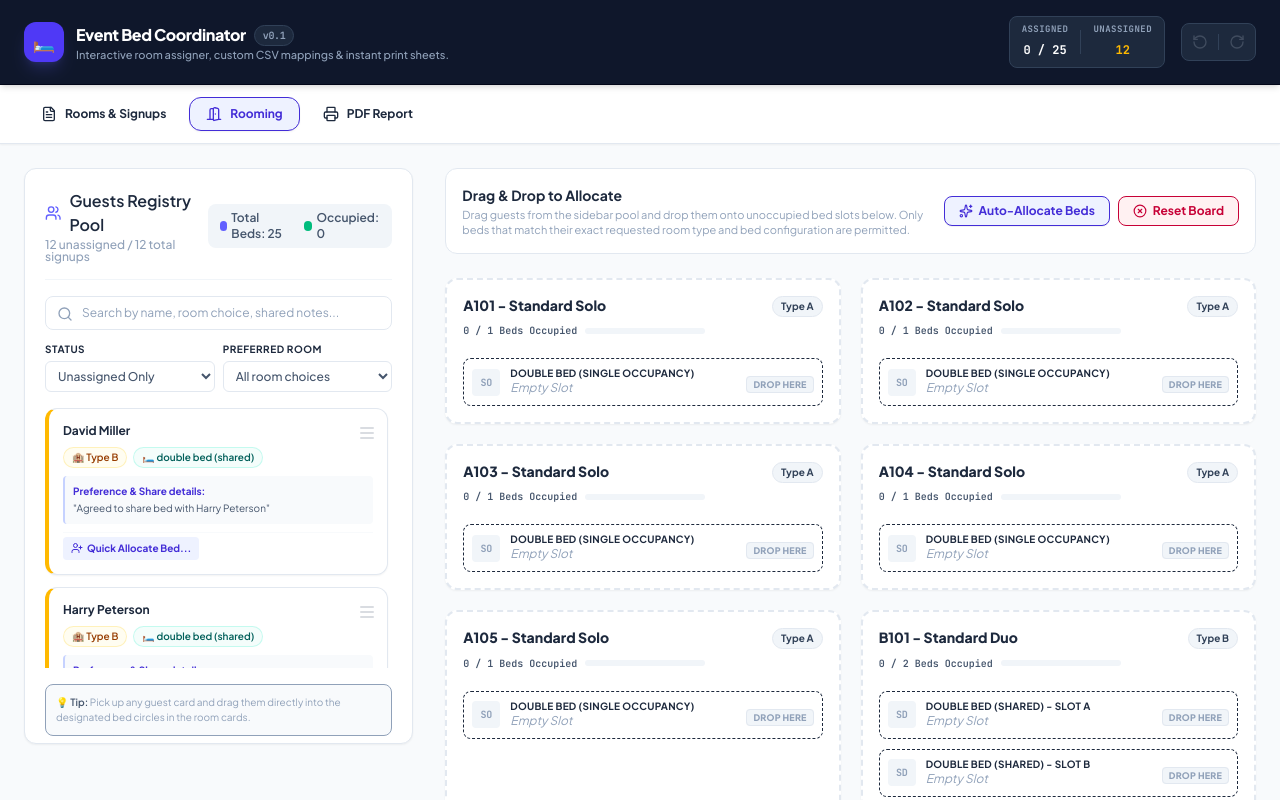
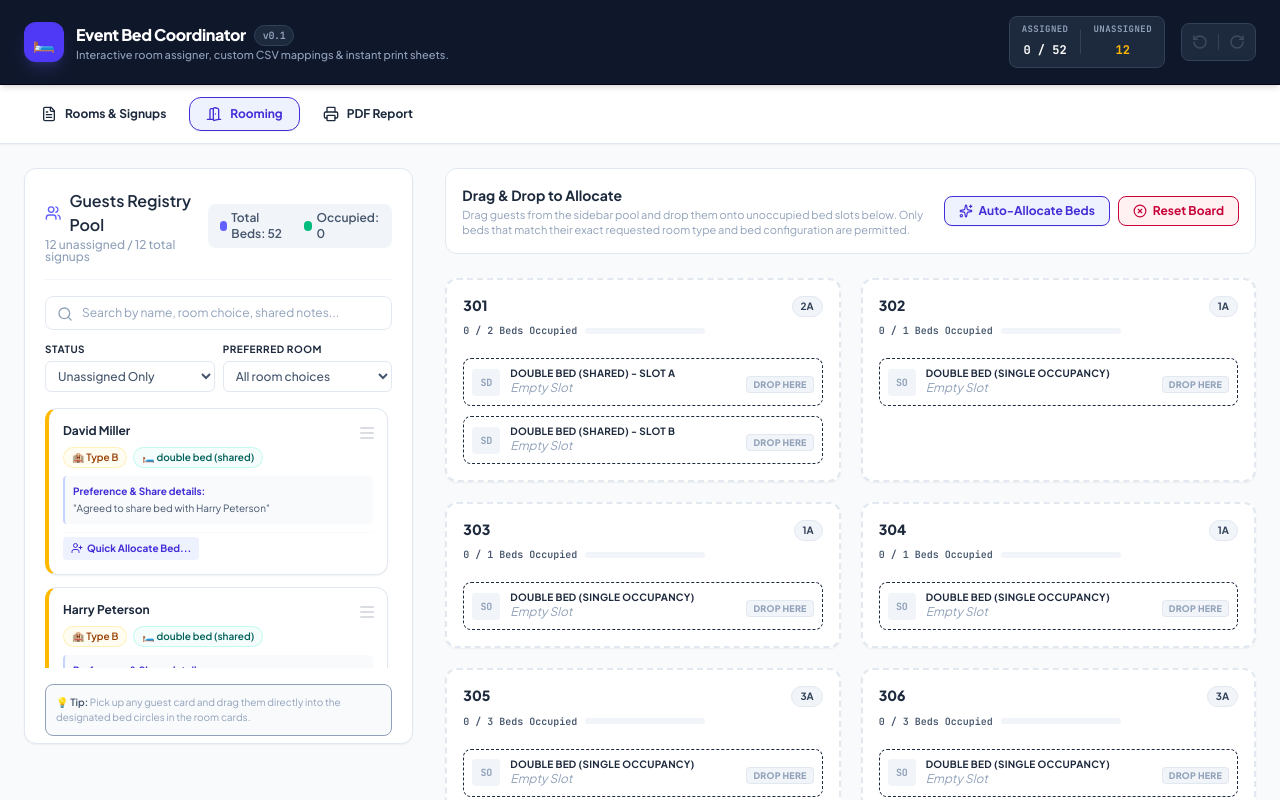
Before and after one commit to salvacodes/event-room-organizer, a React (Vite) app: page / in a window 1280 px wide. Shown: the top 800 px of the page. Built offline with nearby package versions, Linux system fonts and the light colour scheme.

Commit message:
update sample data for rooms
pending to update attendee sample data

```diff
--- a/src/features/csv-import/sampleData.ts
+++ b/src/features/csv-import/sampleData.ts
@@ -1,19 +1,27 @@
 export const SAMPLE_EXACT_ROOMS_CSV = `Room,Type,Beds
-A101 - Standard Solo,Type A,1 double bed (single occupancy)
-A102 - Standard Solo,Type A,1 double bed (single occupancy)
-A103 - Standard Solo,Type A,1 double bed (single occupancy)
-A104 - Standard Solo,Type A,1 double bed (single occupancy)
-A105 - Standard Solo,Type A,1 double bed (single occupancy)
-B101 - Standard Duo,Type B,1 double bed (shared)
-B102 - Standard Duo,Type B,1 double bed (shared)
-B103 - Standard Duo,Type B,1 double bed (shared)
-C101 - Master Suite,Type C,"1 double bed (single occupancy), 1 single bed"
-C102 - Master Suite,Type C,"1 double bed (single occupancy), 1 single bed"
-C103 - Master Suite,Type C,"1 double bed (single occupancy), 1 single bed"
-C104 - Master Suite,Type C,"1 double bed (single occupancy), 1 single bed"
-C105 - Master Suite,Type C,"1 double bed (single occupancy), 1 single bed"
-C106 - Master Suite,Type C,"1 double bed (single occupancy), 1 single bed"
-C107 - Master Suite,Type C,"1 double bed (single occupancy), 1 single bed"`
+301,2A,"1 double bed (shared)"
+302,1A,"1 double bed (single occupancy)"
+303,1A,"1 double bed (single occupancy)"
+304,1A,"1 double bed (single occupancy)"
+305,3A,"1 double bed (single occupancy), 2 single bed"
+306,3A,"1 double bed (single occupancy), 2 single bed"
+307,3A,"1 double bed (single occupancy), 2 single bed"
+308,2B,"1 double bed (single occupancy), 1 single bed"
+401,2B,"1 double bed (single occupancy), 1 single bed"
+402,2B,"1 double bed (single occupancy), 1 single bed"
+403,2B,"1 double bed (single occupancy), 1 single bed"
+404,2B,"1 double bed (single occupancy), 1 single bed"
+405,2B,"1 double bed (single occupancy), 1 single bed"
+406,2B,"1 double bed (single occupancy), 1 single bed"
+601,3B,"3 single bed"
+602,3B,"3 single bed"
+603,3B,"3 single bed"
+604,3B,"3 single bed"
+605,3B,"3 single bed"
+606,3B,"3 single bed"
+701,2A,"1 double bed (shared)"
+702,2A,"1 double bed (shared)"
+703,2C,"2 single bed"`
 
 export const SAMPLE_EXACT_REGISTRATION_CSV = `Name,Room,Bed,Notes
 "David Miller",Type B,double bed (shared),"Agreed to share bed with Harry Peterson"
```
